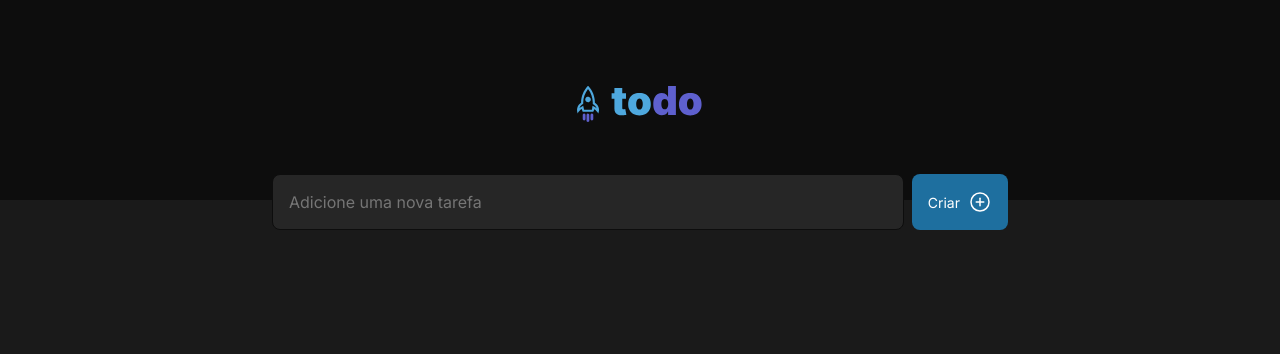
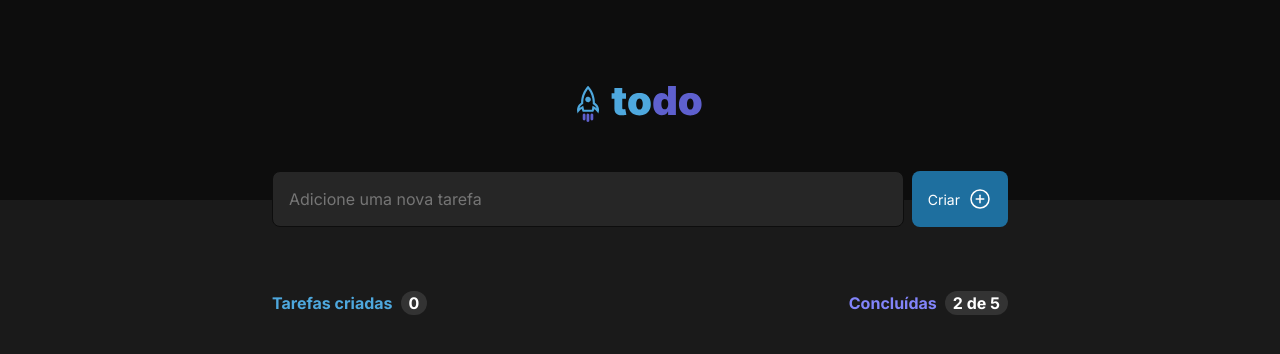
Before and after one commit to matheusTA/react-vite-to-do-list, a React (Vite) app: page / in a window 1280 px wide. Shown: the top 354 px of the page. Built offline with nearby package versions, Linux system fonts and the light colour scheme.

Commit message:
feat: create list information layout

```diff
--- /dev/null
+++ b/src/pages/Home/components/ListInformation/index.tsx
@@ -0,0 +1,17 @@
+import { Container, Title, Badge } from './styles';
+
+function ListInformation() {
+  return (
+    <Container>
+      <Title type="TotalTasks">
+        Tarefas criadas <Badge>0</Badge>
+      </Title>
+
+      <Title type="FinishedTasks">
+        Concluídas <Badge>2 de 5</Badge>
+      </Title>
+    </Container>
+  );
+}
+
+export default ListInformation;
--- /dev/null
+++ b/src/pages/Home/components/ListInformation/styles.ts
@@ -0,0 +1,31 @@
+import styled from 'styled-components';
+
+interface TitleType {
+  type: 'TotalTasks' | 'FinishedTasks';
+}
+
+export const Container = styled.div`
+  display: flex;
+  flex-direction: row;
+  justify-content: space-between;
+  margin-top: 4rem;
+  margin-bottom: 1.5rem;
+`;
+
+export const Badge = styled.span`
+  background-color: var(--gray-400);
+  color: var(--white);
+  padding: 0.125rem 0.5rem;
+  border-radius: 62.438rem;
+`;
+
+export const Title = styled.p<TitleType>`
+  display: flex;
+  justify-content: center;
+  align-items: center;
+  column-gap: 0.5rem;
+  color: ${({ type }) =>
+    type === 'TotalTasks' ? 'var(--blue-400)' : 'var(--purple-400)'};
+  font-family: 'Inter';
+  font-weight: 700;
+`;
--- a/src/pages/Home/index.tsx
+++ b/src/pages/Home/index.tsx
@@ -1,5 +1,6 @@
 import Header from '../../components/Header';
 import Input from '../../components/Input';
+import ListInformation from './components/ListInformation';
 import { Container, Content } from './styles';
 
 function Home() {
@@ -8,6 +9,7 @@ function Home() {
       <Header />
       <Content>
         <Input />
+        <ListInformation />
       </Content>
     </Container>
   );
--- a/src/pages/Home/styles.ts
+++ b/src/pages/Home/styles.ts
@@ -8,7 +8,7 @@ export const Container = styled.div`
 
 export const Content = styled.div`
   max-width: 46rem;
-  margin-top: -1.625rem;
+  margin-top: -1.8rem;
   margin-left: auto;
   margin-right: auto;
 `;
```
